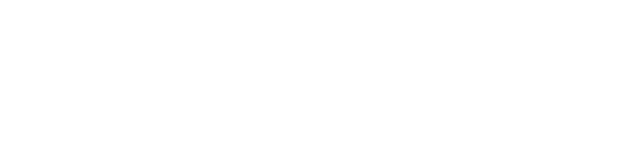
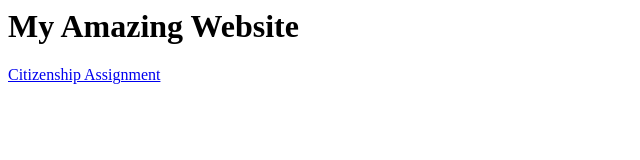
Before and after one commit to sobko/Site3, a plain HTML site: page index.html in a window 1280 px wide. Shown: the whole page, without its empty margins (0-640 px from the left). Drawn offline with Linux system fonts and the light colour scheme.

Commit message:
added content to index

```diff
--- a/index.html
+++ b/index.html
@@ -4,6 +4,7 @@
 </head>
 
 <body>
-
+  <h1>My Amazing Website</h1>
+  <a href="citizenship.html">Citizenship Assignment</a>
 </body>
 </html>
```
